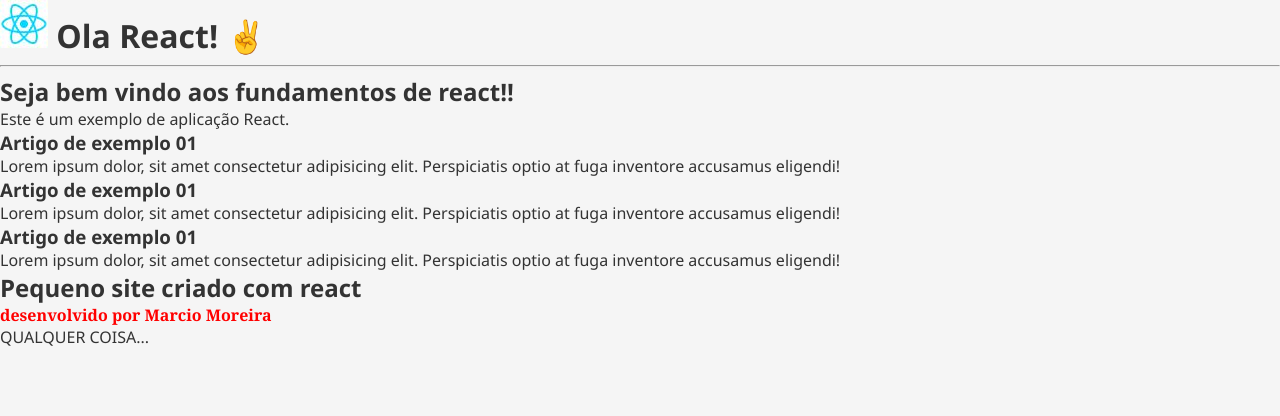
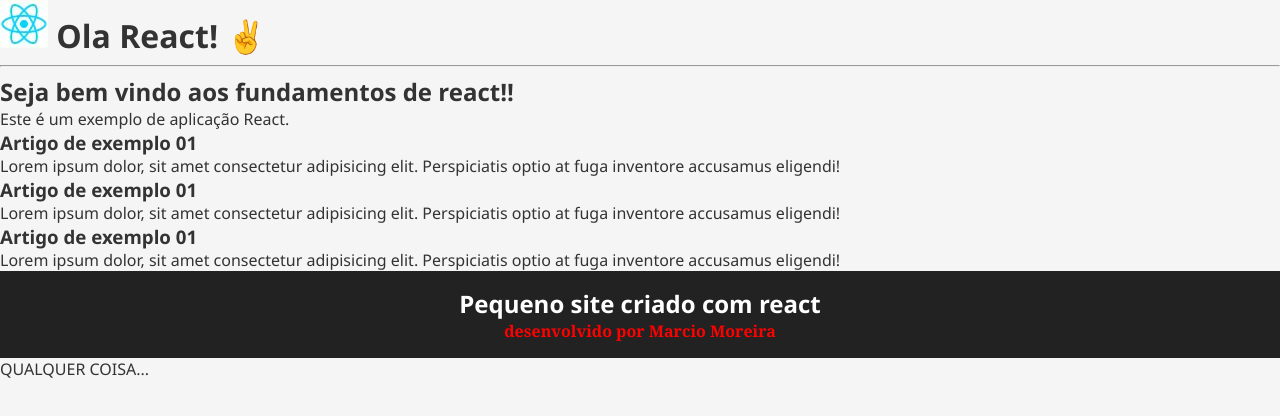
Before and after one commit to Moreira-Marcio/react-fundamentos, a React (Vite) app: page / in a window 1280 px wide. Shown: the top 416 px of the page. Built offline with nearby package versions, Linux system fonts and the light colour scheme.

Commit message:
aplica cssProprioeties

```diff
--- a/src/components/Rodape.tsx
+++ b/src/components/Rodape.tsx
@@ -1,7 +1,16 @@
+import type { CSSProperties } from "react";
+
+const estilosRodape: CSSProperties = {
+  backgroundColor: "#222",
+  color: "white",
+  textAlign: "center",
+  padding: "1rem",
+};
+
 export default function Rodape() {
   return (
     <>
-      <footer>
+      <footer style={estilosRodape}>
         <h2>Pequeno site criado com react</h2>
         <p style={{ color: "red", fontWeight: "bold" }}>
           desenvolvido por Marcio Moreira
```
